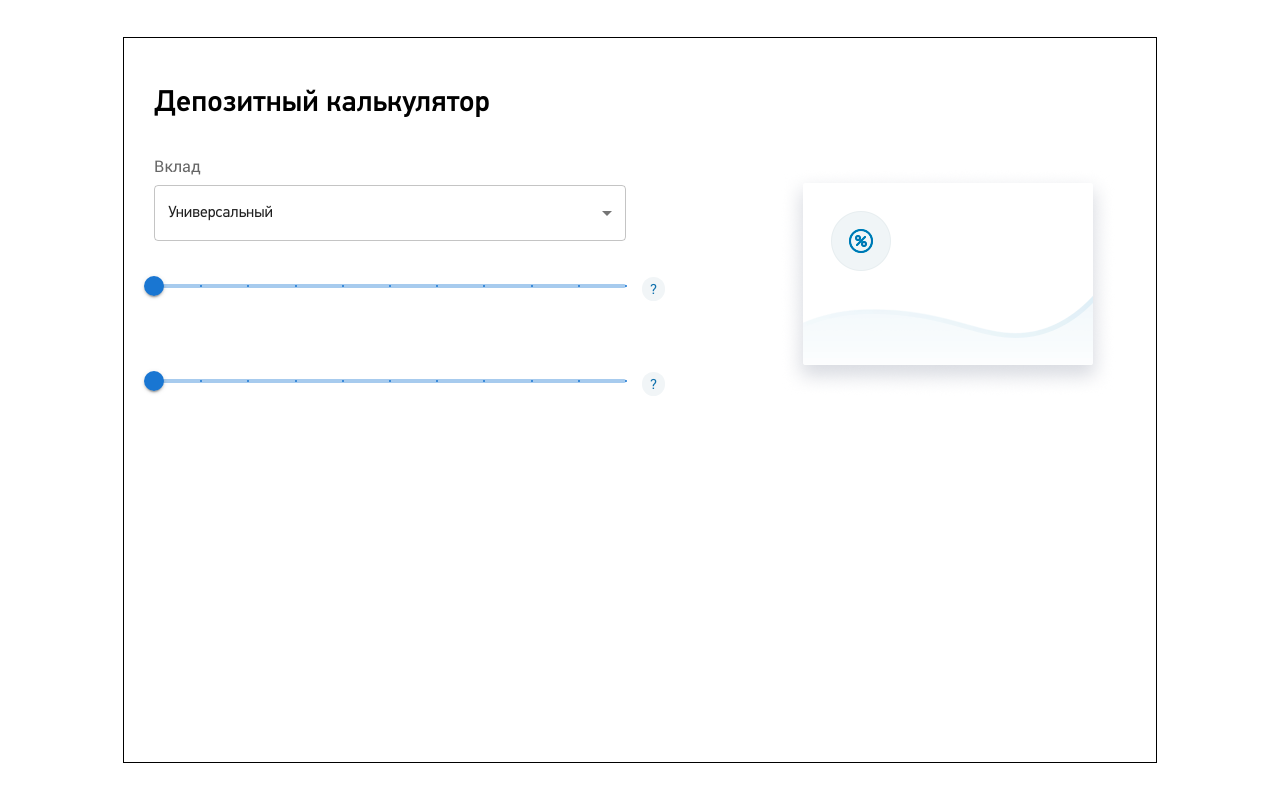
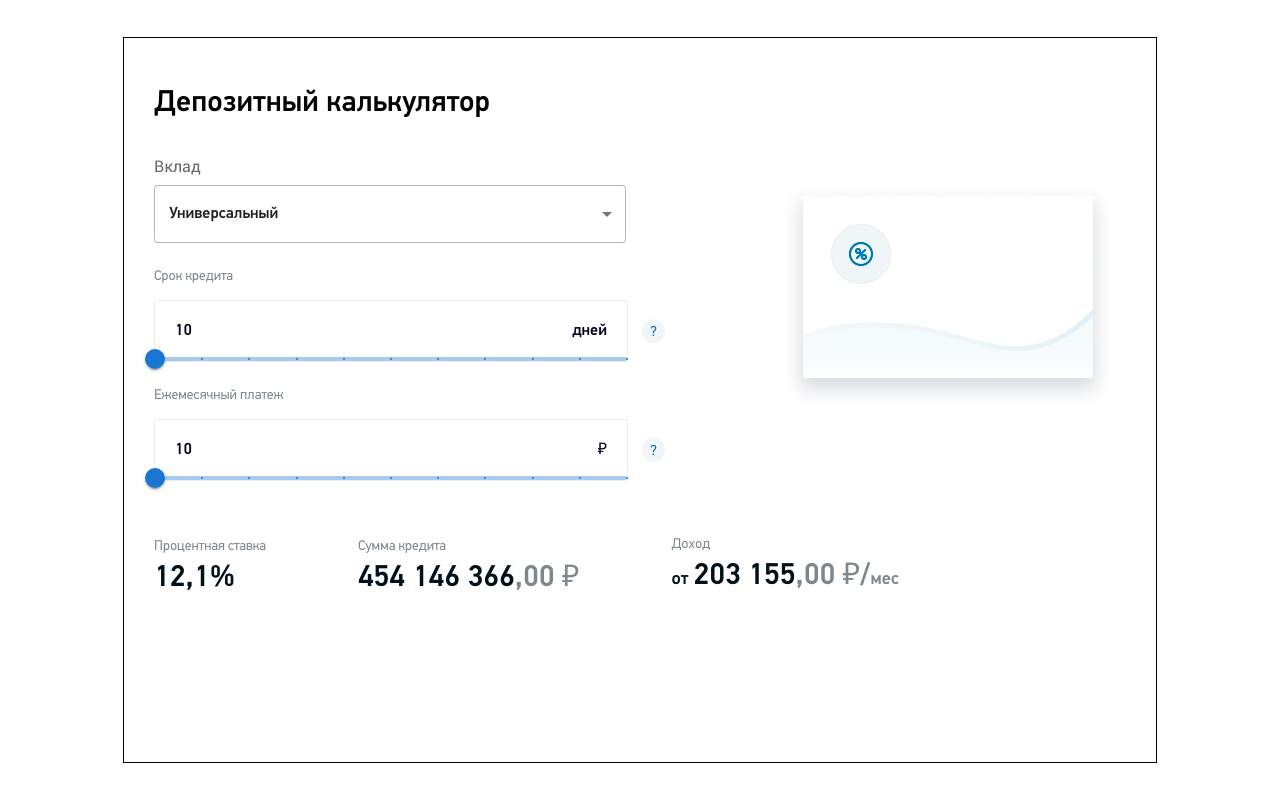
Before and after one commit to bangbangg/RussiaBank, a React (Create React App) app: page / in a window 1280 px wide. Built offline with nearby package versions, Linux system fonts and the light colour scheme.

Commit message:
added somw fields with styles and default settings for inputs

```diff
--- a/src/App.jsx
+++ b/src/App.jsx
@@ -16,12 +16,42 @@ function App() {
                 Депозитный калькулятор
               </h1>
               <DepoTypeSelect data={MOCKED_DATA.deposits} />
-              <SlideInputContainer />
-              <SlideInputContainer />
+              <SlideInputContainer headingText={'Срок кредита'} inputType={'days'} />
+              <SlideInputContainer headingText={'Ежемесячный платеж'} inputType={'rub'} />
             </div>
             <div className='body-container__content-top-right'>
               <img alt='credit' src={creditImg} className='right-content__image' />
             </div>
+          </div>
+          <div className='body-container__content-bottom'>
+
+            <div className='bottom-content__block'>
+              <span className='bottom-content__block-heading'>Процентная ставка</span>
+              <span className='bottom-content__block-text'>12,1%</span>
+            </div>
+
+            <div className='bottom-content__block'>
+              <span className='bottom-content__block-heading'>Сумма кредита</span>
+              <div className='bottom-content__block-text'>
+                454 146 366
+                <span className='bottom-content__block-text gray'>,00 ₽</span>
+              </div>
+            </div>
+
+            <div className='bottom-content__block'>
+              <span className='bottom-content__block-heading'>Доход</span>
+              <div className='bottom-content__block-text'>
+                <span className='bottom-content__block-text-small'>от</span>
+                203 155
+                <span className='bottom-content__block-text gray'>
+                  ,00 ₽/
+                  <span className='bottom-content__block-text-small gray'>
+                    мес
+                  </span>
+                </span>
+              </div>
+            </div>
+
           </div>
         </div>
       </div>
--- a/src/components/DepoTypeSelect/depoTypeSelect.jsx
+++ b/src/components/DepoTypeSelect/depoTypeSelect.jsx
@@ -16,7 +16,7 @@ const DepoTypeSelect = ({ data }) => {
   const selectedFieldName = data.find(item => item.code === depoType).name;
 
   return(
-    <div>
+    <div className='select-container'>
       <InputLabel variant='standard' htmlFor='main-select'>
         Вклад
       </InputLabel>
--- a/src/components/slideInput/slideInput.jsx
+++ /dev/null
@@ -1,30 +0,0 @@
-import React, { useState } from 'react';
-import Box from '@mui/material/Box';
-import Slider from '@mui/material/Slider';
-
-
-const SlideInput = ({ data }) => {
-
-  const [value, setValue] = useState(0);
-
-  const handleChange = (event, newValue) => {
-    setValue(newValue);
-  };
-
-  return (
-    <div>
-      <Box sx={{ width: 472 }}>
-        <Slider
-          defaultValue={value}
-          valueLabelDisplay="auto"
-          step={10}
-          marks
-          min={10}
-          max={110}
-        />
-      </Box>
-    </div>
-  );
-}
-
-export default SlideInput;
--- a/src/components/slideInput/slideInputContainer.jsx
+++ b/src/components/slideInput/slideInputContainer.jsx
@@ -1,14 +1,49 @@
-import React from 'react';
-import SlideInput from './slideInput';
+import React, { useState } from 'react';
+import Box from '@mui/material/Box';
+import Slider from '@mui/material/Slider';
 import TooltipIcon from './tooltipIcon/tooltipIcon';
 
 
-const SlideInputContainer = () => {
+const SlideInputContainer = ({ headingText, inputType }) => {
+
+  const [value, setValue] = useState(10);
+
+  const handleChange = (event, newValue) => {
+    setValue(newValue);
+  };
+
+  const innerText = inputType === 'rub'? '₽' : 'дней';
 
   return (
     <div className='slide-container'>
-      <SlideInput />
-      <TooltipIcon symbol={'?'} />
+      <h3 className='small-heading'>
+        {headingText}
+      </h3>
+      <div className='slide-container-content'>
+        <div className='slide-container__input-field'>
+          <div className='slide-container__input-field-info'>
+            <span className='slide-input__info-text'>
+              {value}
+            </span>
+            <span className='slide-input__info-text'>
+              {innerText}
+            </span>
+          </div>
+          <Box sx={{ width: 472 }}>
+            <Slider
+              style={{ position: 'absolute', bottom: 0, padding: 0}}
+              defaultValue={value}
+              onChange={handleChange}
+              valueLabelDisplay="auto"
+              step={10}
+              marks
+              min={10}
+              max={110}
+            />
+          </Box>
+        </div>
+        <TooltipIcon symbol={'?'} />
+      </div>
     </div>
   );
 }
--- a/src/styles/index.scss
+++ b/src/styles/index.scss
@@ -32,6 +32,12 @@
   letter-spacing: 0;
 }
 
+[class*='MuiMenuItem-root'] {
+  font-family: 'DinTextPro' !important;
+  font-size: 16px !important;
+  font-weight: 500 !important;
+}
+
 h1,h2,h3,h4 {
   margin: 0;
 }
--- a/src/styles/mainStyles.scss
+++ b/src/styles/mainStyles.scss
@@ -15,12 +15,25 @@
       display: flex;
       flex-direction: row;
       justify-content: space-between;
+      margin-bottom: 31px;
 
       &-left {
         display: flex;
         flex-direction: column;
         min-width: 511px;
         justify-content: start;
+
+        .select-container {
+          margin-bottom: 24px;
+
+          [class*='MuiOutlinedInput-input'] {
+            border: 1px solid #E8EDF0 !important;
+            border-radius: 2px !important;
+            font-family: 'DinTextPro' !important;
+            font-size: 16px !important;
+            font-weight: 500 !important;
+          }
+        }
 
         .left-content__header {
           color: #000000;
@@ -37,5 +50,51 @@
         align-items: center;
       }
     }
+
+    &-bottom {
+      max-width: 750px;
+      min-height: 56px;
+      display: flex;
+      flex-direction: row;
+      align-items: center;
+      justify-content: space-between;
+
+      .bottom-content__block {
+        display: flex;
+        flex-direction: column;
+
+        &-heading {
+          color: #7E878E;
+          font-size: 14px;
+          line-height: 18px;
+          font-weight: 400;
+          margin-bottom: 8px;
+        }
+
+        &-text {
+          font-size: 30px;
+          line-height: 30px;
+          font-weight: 500;
+          color: #00111B;
+
+          &-small {
+            font-size: 18px;
+            margin-right: 5px;
+          }
+
+          .gray {
+            color: #7C878E;
+          }
+        }
+      }
+    }
   }
 }
+
+.small-heading {
+  font-size: 14px;
+  line-height: 20px;
+  font-weight: 400;
+  color: #7C878E;
+  font-style: normal;
+}
--- a/src/styles/slideInput.scss
+++ b/src/styles/slideInput.scss
@@ -2,9 +2,44 @@
   min-width: 511px;
   min-height: 95px;
   display: flex;
-  flex-direction: row;
-  align-items: center;
+  margin-bottom: 24px;
+  flex-direction: column;
+  align-items: flex-start;
   justify-content: space-between;
+
+  .slide-input__info-text {
+    font-size: 16px;
+    line-height: 16px;
+    font-weight: 500;
+    color: #00011B;
+  }
+
+  .slide-container-content {
+    display: flex;
+    flex-direction: row;
+    align-items: center;
+    justify-content: space-between;
+    min-width: 511px;
+  }
+
+  &__input-field {
+    min-width: 472px;
+    min-height: 60px;
+    border: 1px solid #E8EDF0;
+    border-radius: 2px;
+    display: flex;
+    flex-direction: column;
+    position: relative;
+
+    &-info {
+      margin: 0 20px;
+      min-height: 60px;
+      height: 100%;
+      display: flex;
+      align-items: center;
+      justify-content: space-between;
+    }
+  }
 
   .tooltip-icon {
     cursor: pointer;
```
Also changed, not shown: src/index.css (deleted, +0 -13 lines).
